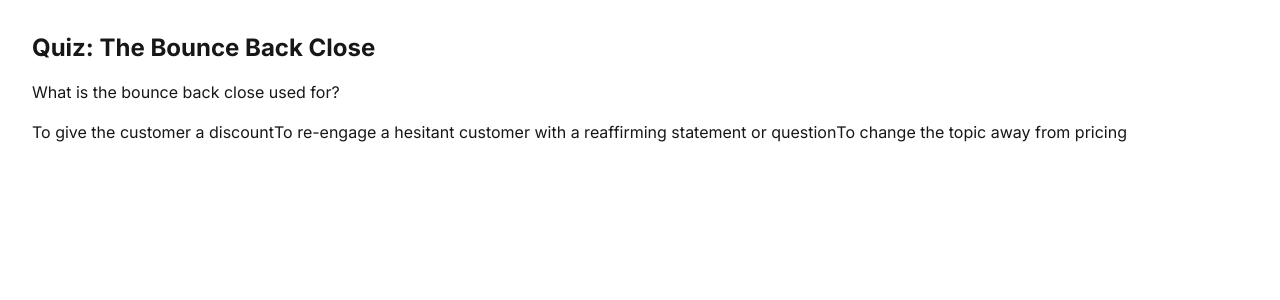
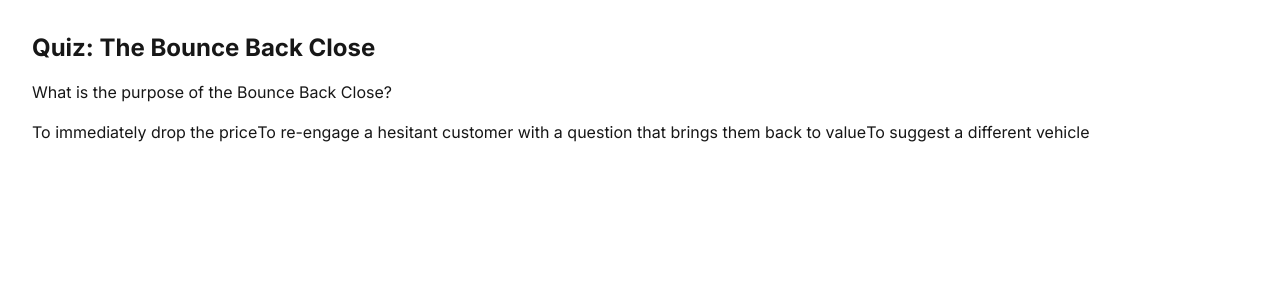
Before and after one commit to markpell123/city-select-training, a Next.js app: page /sales/advanced-sales/bounce-back-quiz in a window 1280 px wide. Shown: the top 300 px of the page. Built offline with nearby package versions, Linux system fonts and the light colour scheme; no server answers; sample sign-in values are in the browser's storage.

Commit message:
fix quz pages

```diff
--- a/app/sales/advanced-sales/bounce-back-quiz/page.tsx
+++ b/app/sales/advanced-sales/bounce-back-quiz/page.tsx
@@ -1,6 +1,6 @@
 'use client';
 
-import { useState, useEffect } from 'react';
+import { useState } from 'react';
 import { useAuthContext } from '@/lib/AuthContext';
 import { useRouter } from 'next/navigation';
 import { doc, setDoc } from 'firebase/firestore';
@@ -50,11 +50,11 @@ export default function BounceBackQuiz() {
       <h1 className="text-2xl font-bold mb-4">Quiz: The Bounce Back Close</h1>
       {!answered ? (
         <>
-          <p className="mb-4">What is the bounce back close used for?</p>
+          <p className="mb-4">What is the purpose of the Bounce Back Close?</p>
           <div className="space-y-2">
-            <button onClick={() => handleAnswer(false)} className="btn">To give the customer a discount</button>
-            <button onClick={() => handleAnswer(true)} className="btn">To re-engage a hesitant customer with a reaffirming statement or question</button>
-            <button onClick={() => handleAnswer(false)} className="btn">To change the topic away from pricing</button>
+            <button onClick={() => handleAnswer(false)} className="btn">To immediately drop the price</button>
+            <button onClick={() => handleAnswer(true)} className="btn">To re-engage a hesitant customer with a question that brings them back to value</button>
+            <button onClick={() => handleAnswer(false)} className="btn">To suggest a different vehicle</button>
           </div>
         </>
       ) : (
--- a/app/sales/advanced-sales/just-looking-quiz/page.tsx
+++ b/app/sales/advanced-sales/just-looking-quiz/page.tsx
@@ -1,6 +1,6 @@
 'use client';
 
-import { useState, useEffect } from 'react';
+import { useState } from 'react';
 import { useAuthContext } from '@/lib/AuthContext';
 import { useRouter } from 'next/navigation';
 import { doc, setDoc } from 'firebase/firestore';
@@ -52,9 +52,9 @@ export default function JustLookingQuiz() {
         <>
           <p className="mb-4">What’s the best way to respond when a customer says “I’m just looking”?</p>
           <div className="space-y-2">
-            <button onClick={() => handleAnswer(false)} className="btn">Let them look around alone</button>
-            <button onClick={() => handleAnswer(true)} className="btn">Acknowledge and start asking soft questions to engage</button>
-            <button onClick={() => handleAnswer(false)} className="btn">Give them a flyer and walk away</button>
+            <button onClick={() => handleAnswer(false)} className="btn">Leave them alone completely</button>
+            <button onClick={() => handleAnswer(true)} className="btn">Stay engaged and ask what brought them in today</button>
+            <button onClick={() => handleAnswer(false)} className="btn">Push hard for a test drive</button>
           </div>
         </>
       ) : (
--- a/app/sales/advanced-sales/price-question-quiz/page.tsx
+++ b/app/sales/advanced-sales/price-question-quiz/page.tsx
@@ -1,6 +1,6 @@
 'use client';
 
-import { useState, useEffect } from 'react';
+import { useState } from 'react';
 import { useAuthContext } from '@/lib/AuthContext';
 import { useRouter } from 'next/navigation';
 import { doc, setDoc } from 'firebase/firestore';
```
Also changed, not shown: app/sales/advanced-sales/convo-questions-quiz/page.tsx (+16 -6 lines).
